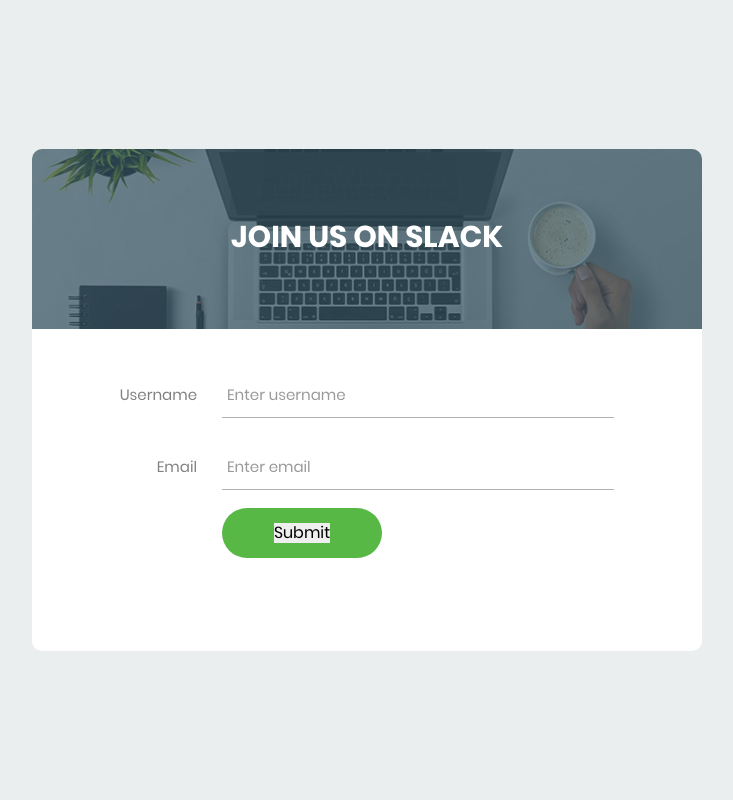
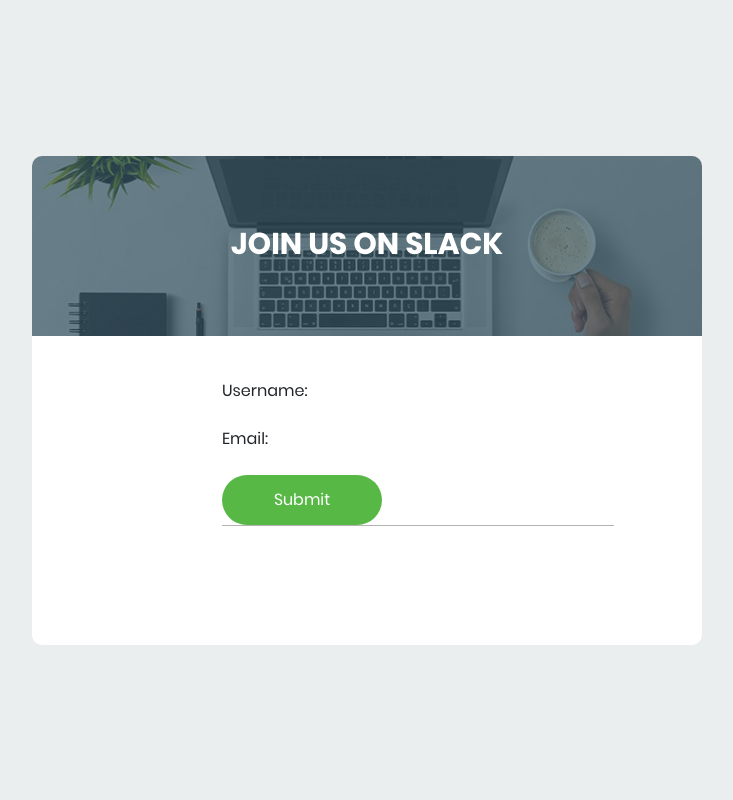
Before and after one commit to hitpythondevelopers/webapp, a Django app: page /member/slack/ in a window 1280 px wide. Shown: the whole page, without its empty margins (273-1006 px from the left). Run offline with Django 3.2, Linux system fonts and the light colour scheme; some libraries are stand-ins or nearby versions.

Commit message:
im confused yall

```diff
--- a/WebApp/settings.py
+++ b/WebApp/settings.py
@@ -129,13 +129,11 @@
     os.path.join(BASE_DIR, 'static'),
     ]
 
-LOGIN_REDIRECT_URL=""
-LOGOUT_REDIRECT_URL=""
-LOGIN_URL=""
 
 EMAIL_BACKEND = 'django.core.mail.backends.smtp.EmailBackend'
 EMAIL_HOST = "smtp.gmail.com"
 EMAIL_HOST_USER = "hitpythondevelopers@gmail.com"
 EMAIL_HOST_PASSWORD = 'EverythingPython2019!'
-EMAIL_PORT = 587
+EMAIL_PORT = 465
 EMAIL_USE_TLS = True
+ACCOUNT_EMAIL_VERIFICATION = 'None'
--- a/member/forms.py
+++ b/member/forms.py
@@ -5,12 +5,5 @@
 
 
 class SlackForm(forms.Form):
-    username = forms.CharField(max_length=255)
-    email = forms.EmailField(max_length=254)
-
-    def clean(self):
-        cleaned_data = super(SlackForm, self).clean()
-        username = cleaned_data.get('username')
-        email = cleaned_data.get('email')
-        if not username and not email:
-            raise forms.ValidationError('You have to write something!')
+    username = forms.CharField(required=True, label="Username")
+    email = forms.EmailField(required=True, label="Email")
--- a/member/views.py
+++ b/member/views.py
@@ -1,6 +1,6 @@
 from django.shortcuts import render, redirect
 from django.http import HttpResponse,  HttpResponseRedirect
-from django.core.mail import send_mail,BadHeaderError
+from django.core.mail import send_mail,BadHeaderError, EmailMessage
 from django.template.loader import render_to_string, get_template
 from django.shortcuts import render, redirect
 from .forms import SlackForm
@@ -9,7 +9,7 @@
 def slack_up(request):
     if request.method == 'GET':
         form = SlackForm()
-    elif request.method == 'POST':
+    else:
         form = SlackForm(request.POST)
         if form.is_valid():
             username = form.cleaned_data['username']
@@ -17,9 +17,10 @@
             message = "{0} has sent you a new message:\n\n{1}".format(username, email)
 
             try:
-                send_mail('New Member Request', message, email, ['hitpythondevelopers@gmail.com'])
-                return redirect('index.html')
+                email = EmailMessage(username, message, email, ['hitpythondevelopers@gmail.com'], reply_to=[email])
+                email.send()
 
             except BadHeaderError:
                 return HttpResponse('Invalid header found.')
+            return redirect('index.html')
     return render(request, "signup.html", {'form': form})
--- a/templates/signup.html
+++ b/templates/signup.html
@@ -40,23 +40,31 @@
 
 				<form class="login100-form validate-form" method="post">
 					{% csrf_token %}
+					{{form.as_ul }}
+
 					<div class="wrap-input100 validate-input m-b-26" data-validate="Username is required">
-						<span class="label-input100">Username</span>
+
+						<!--<span class="label-input100">Username</span>
 						<input class="input100" type="text" name="{{ form.name.username }}"
+						{% if form.name.value != None %} value="{{ form.name.value|stringformat:'s'}}"{% endif %}
+						{% if form.name.field.required %}required{% endif %}
 						 placeholder="Enter username">
 						<span class="focus-input100"></span>
 					</div>
 
 					<div class="wrap-input100 validate-input m-b-18" data-validate = "Email is required">
 						<span class="label-input100">Email</span>
-						<input class="input100" type="text" name="{{ form.name.email }}"  placeholder="Enter email">
+						<input class="input100" type="text" name="{{ form.name.email }}"
+						{% if form.name.value != None %} value="{{ form.name.value|stringformat:'s'}}"{% endif %}
+						{% if form.name.field.required %}required{% endif %}
+						placeholder="Enter email">
 						<span class="focus-input100"></span>
-					</div><br/>
+					</div><br/>-->
 
 
 					<div class="container-login100-form-btn">
-						<button class="login100-form-btn">
-						<input type="submit">
+						<button class="login100-form-btn" type="submit">
+						Submit
 						</button>
 					</div>
 				</form>
```
